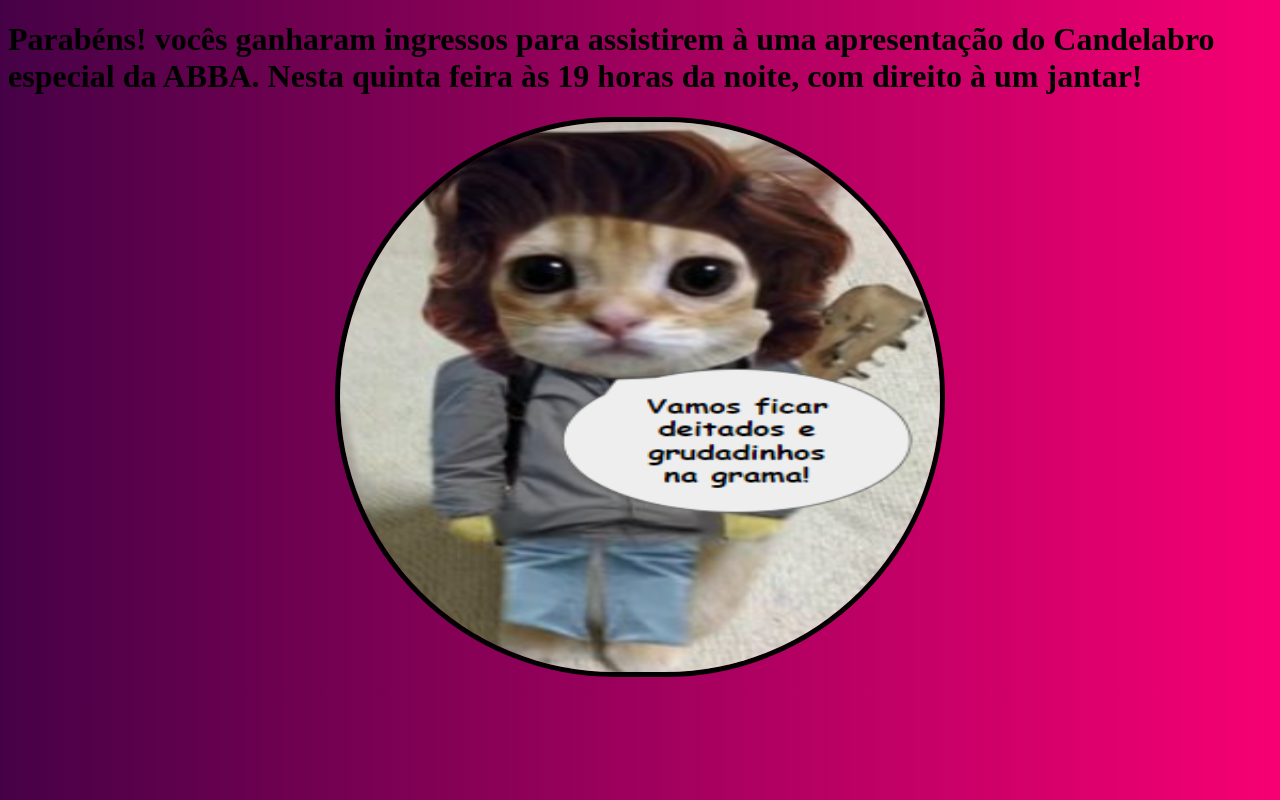
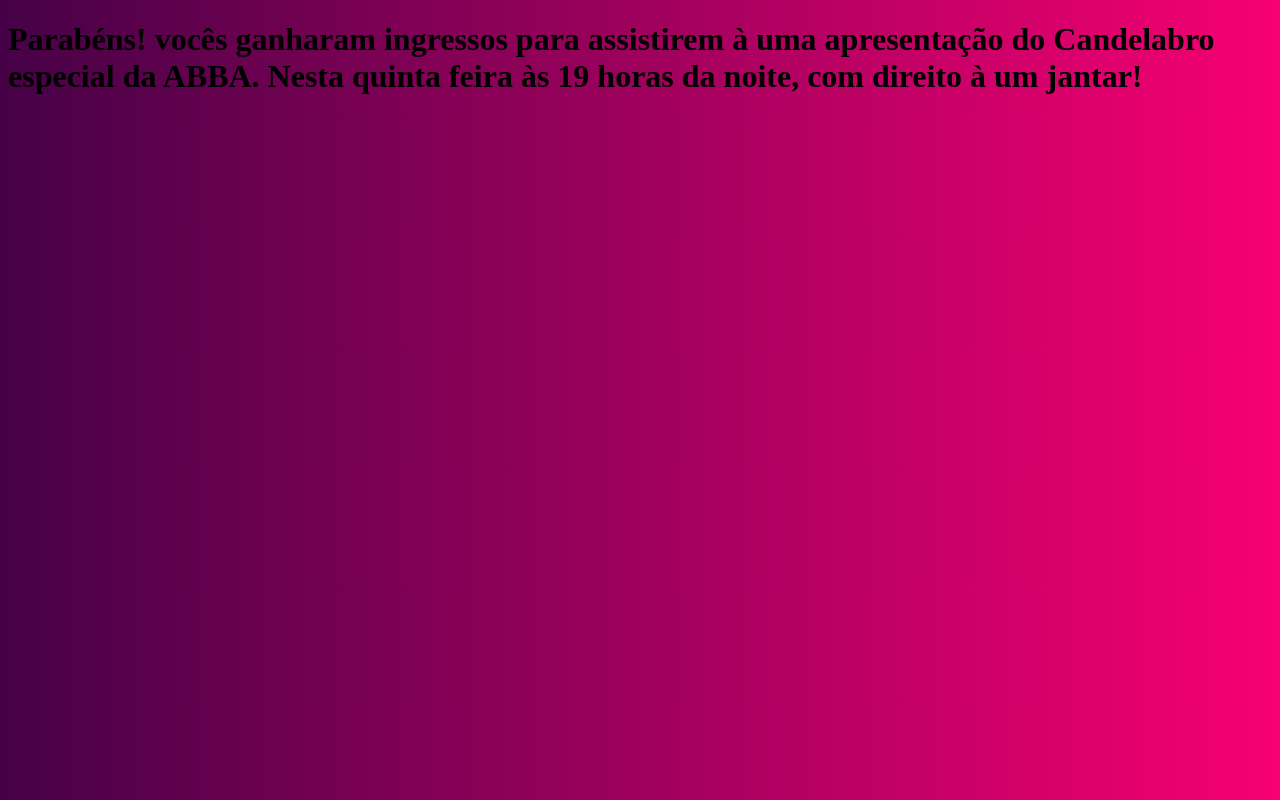
Before and after one commit to SalomaoTorres/githubpagesinvite, a plain HTML site: page parque.html in a window 1280 px wide. Drawn offline with Linux system fonts and the light colour scheme.

Commit message:
Update parque.html

```diff
--- a/parque.html
+++ b/parque.html
@@ -14,7 +14,7 @@
         </h1>
     </header>
         <div class="center">
-            <img src="./img/Parque.png"></img>
+
         </div>
     </header>
 </body>
```
